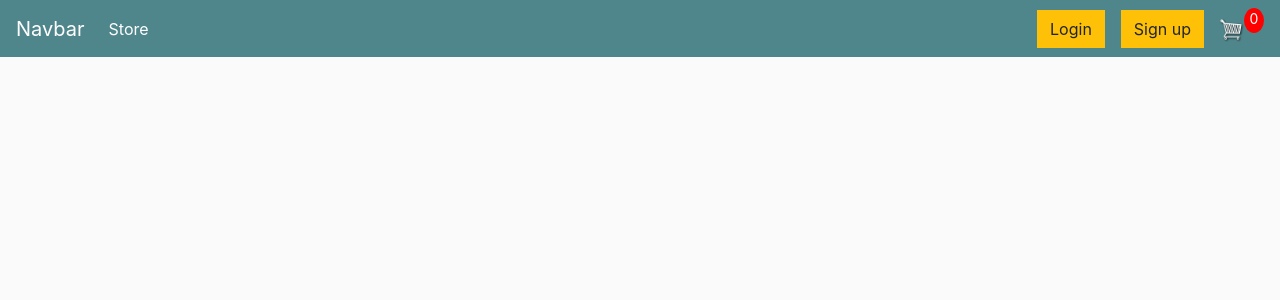
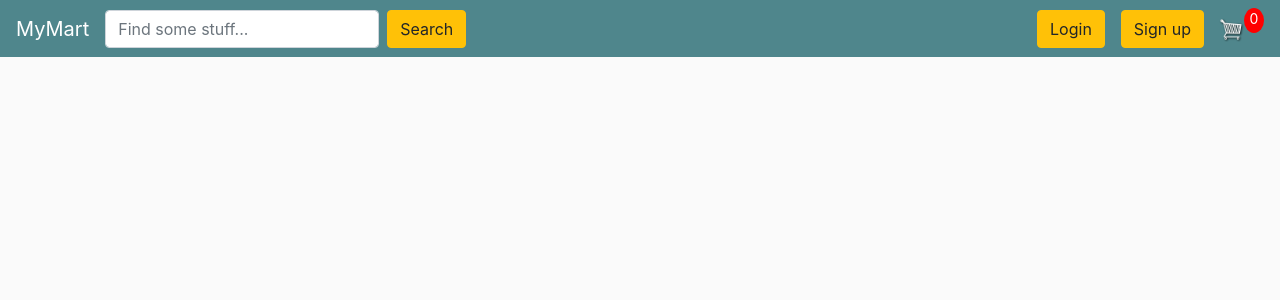
Before and after one commit to x24870/django_ecommerce_demo, a Django app: page / in a window 1280 px wide. Shown: the top 300 px of the page. Run offline with Django 3.2, Linux system fonts and the light colour scheme; data that the repository does not hold is empty.

Commit message:
add search product feature and hide view button of product

```diff
--- a/store/static/css/main.css
+++ b/store/static/css/main.css
@@ -50,9 +50,9 @@ h1,h2,h3,h4,h5,h6{
 	margin-top: 10px;
 }
 
-.btn{
+/* .btn{
 	border-radius: 0;
-}
+} */
 
 .row-image{
 	width: 100px;
--- a/store/templates/store/main.html
+++ b/store/templates/store/main.html
@@ -64,16 +64,20 @@
 </head>
 <body>
   <nav class="navbar navbar-expand-lg navbar-dark bg-dark">
-    <a class="navbar-brand" href="{% url 'store' %}">Navbar</a>
+    <a class="navbar-brand" href="{% url 'store' %}">MyMart</a>
     <button class="navbar-toggler" type="button" data-toggle="collapse" data-target="#navbarSupportedContent" aria-controls="navbarSupportedContent" aria-expanded="false" aria-label="Toggle navigation">
       <span class="navbar-toggler-icon"></span>
     </button>
 
     <div class="collapse navbar-collapse" id="navbarSupportedContent">
       <ul class="navbar-nav mr-auto">
-        <li class="nav-item active">
+        <!-- <li class="nav-item active">
           <a class="nav-link" href="{% url 'store' %}">Store <span class="sr-only">(current)</span></a>
-        </li>
+        </li> -->
+        <form method="GET" ation="{% url 'store' %}" class="form-inline my-2 my-lg-0">
+          <input class="form-control mr-sm-2" type="search" placeholder="Find some stuff..." aria-label="Search" name="q" value="{{ request.GET.q }}">
+          <button class="btn btn-warning my-2 my-sm-0" type="submit">Search</button>
+        </form>
       </ul>
 
 
--- a/store/templates/store/store.html
+++ b/store/templates/store/store.html
@@ -10,7 +10,7 @@
       <h6><strong>{{ product.name }}</strong></h6>
       <hr>
       <button data-product={{product.id}} data-action="add" class="btn btn-outline-secondary add-btn update-cart">Add to cart</button>
-      <a class="btn btn-outline-success">View</a>
+      <!-- <a class="btn btn-outline-success">View</a> -->
       <h4 style="display: inline-block; float: right;">{{ product.price|floatformat:2 }}</h4>
     </div>
   </div>
--- a/store/views.py
+++ b/store/views.py
@@ -3,6 +3,7 @@ import datetime
 
 from django.shortcuts import render
 from django.http import JsonResponse
+from django.db.models import Q
 
 from .models import *
 from .utils import cookieCart, cartData, guestOrder
@@ -16,6 +17,10 @@ def store(request):
     items = data['items']
 
     products = Product.objects.all()
+    query = request.GET.get('q')
+    if query:
+        products = products.filter(Q(name__icontains=query)).distinct()
+
     context = {'products': products, 'cartItems': cartItems}
     return render(request, 'store/store.html', context=context)
 
```
